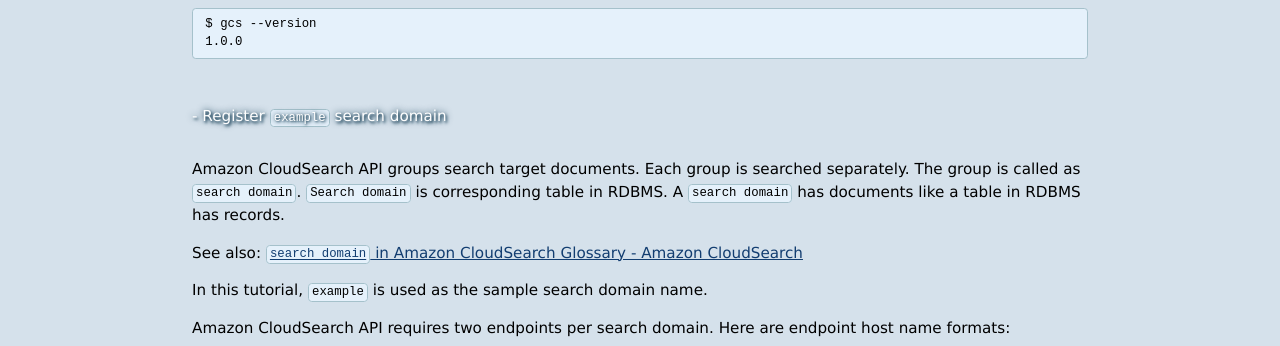
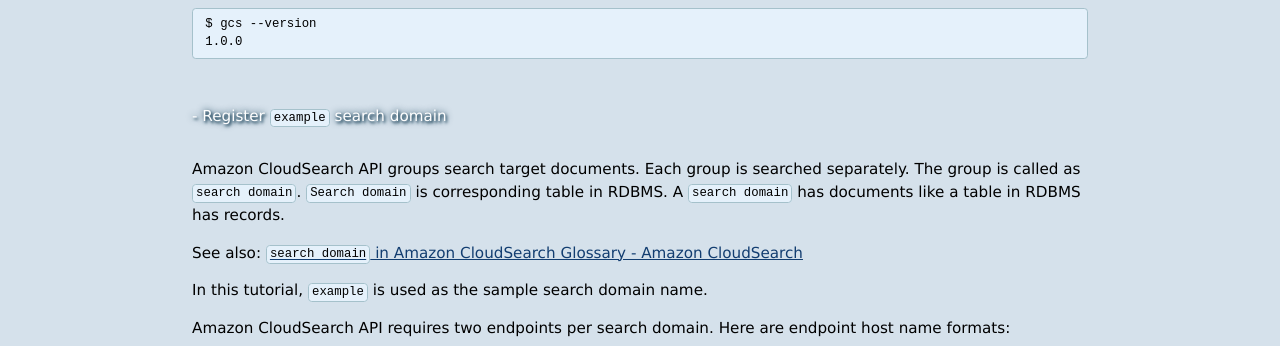
Before and after one commit to groonga/gcs.groonga.org, a Jekyll site: the page built from docs/tutorial/index.md, in a window 1280 px wide. Shown: the part 1048-1394 px from the top of the page. Built offline with Jekyll 4.4.1, drawn with Linux system fonts in a browser that asks for light colours; comment, search, counter and statistics services are not loaded.

Commit message:
Override font color and text shadow of code snippets in headings

```diff
--- a/stylesheets/screen/base.css
+++ b/stylesheets/screen/base.css
@@ -176,7 +176,9 @@
   -ms-border-radius: 0.3em;
   border-radius: 0.3em;
   border: #A5C1CB 1px solid;
+  color: black;
   padding: 0.5em 1em;
+  text-shadow: none;
 }
 
 code {
```
